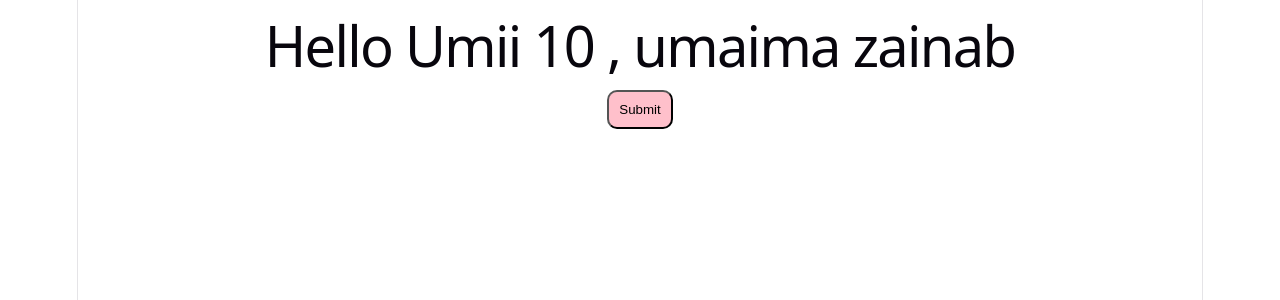
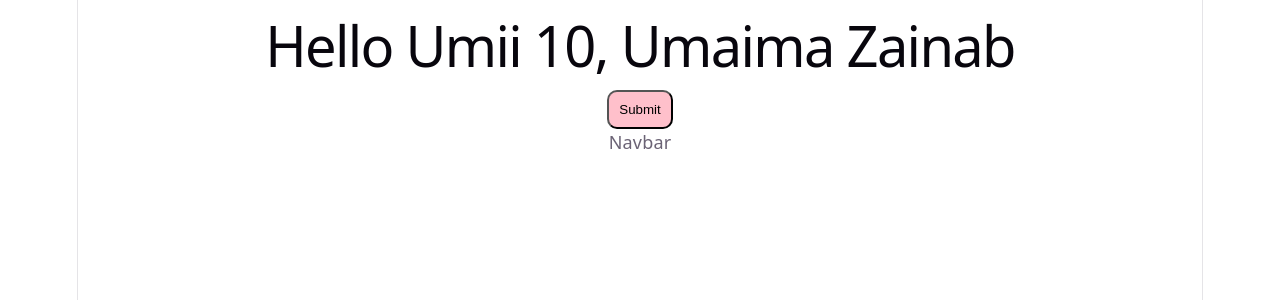
Before and after one commit to Umaimazainab02/react-project-1, a React (Vite) app: page / in a window 1280 px wide. Shown: the top 300 px of the page. Built offline with nearby package versions, Linux system fonts and the light colour scheme.

Commit message:
Added loop practice questions

```diff
--- a/src/App.jsx
+++ b/src/App.jsx
@@ -1,12 +1,19 @@
-import React from 'react'
-const App = ()=>{
+import Navbar from './components/Navbar'
+import Card from './components/Card'
+const App = () => {
   const a = 10
-  const name =" umaima zainab"
-  return(
-    <div>
-     <h1> Hello Umii {a} ,{name}</h1>
-     <button>Submit</button>
+  const name = "Umaima Zainab"
+
+  return (
+    <>
+      <div>
+        <h1>Hello Umii {a}, {name}</h1>
+        <button>Submit</button>
       </div>
+
+      <Navbar />
+    </>
   )
 }
+
 export default App
--- /dev/null
+++ b/src/components/Card.jsx
@@ -0,0 +1,9 @@
+import React from 'react'
+
+const Card = () => {
+  return (
+    <div>Card</div>
+  )
+}
+
+export default Card
--- /dev/null
+++ b/src/components/Navbar.jsx
@@ -0,0 +1,9 @@
+import React from 'react'
+
+const Navbar = () => {
+  return (
+    <div>Navbar</div>
+  )
+}
+
+export default Navbar
```
